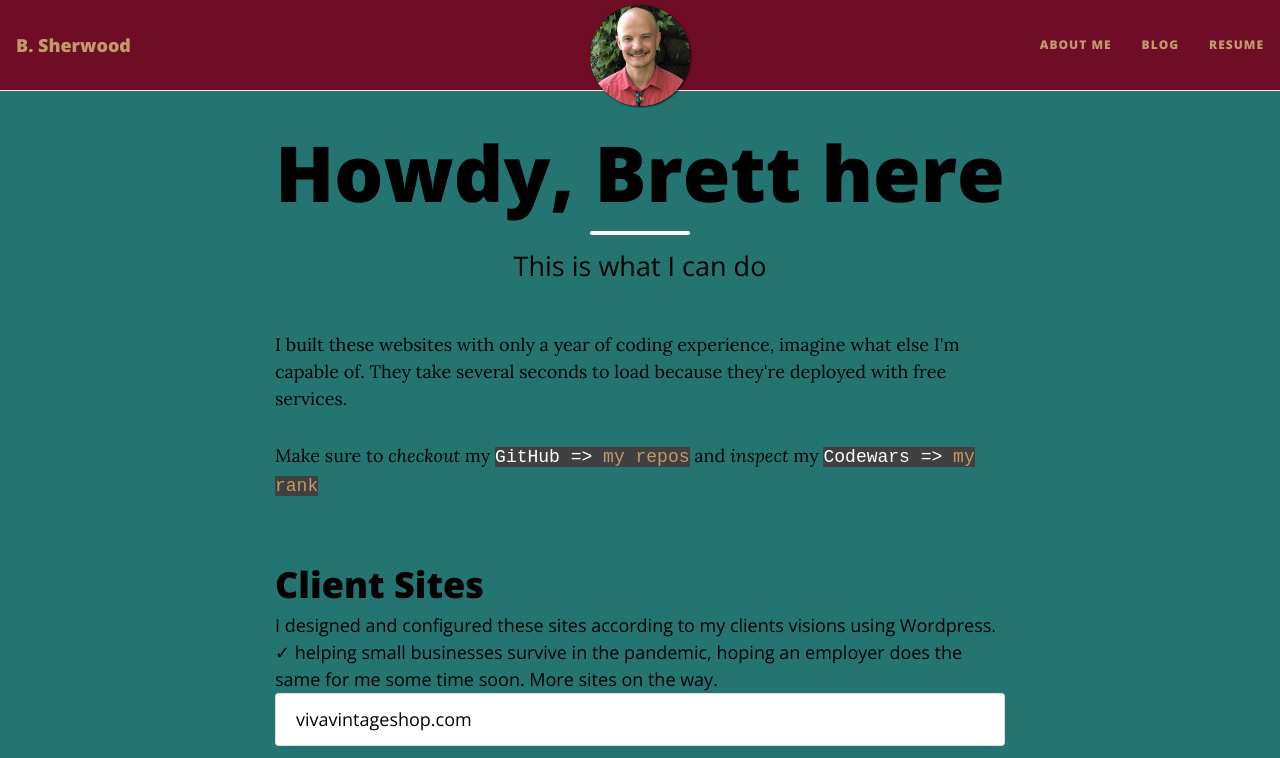
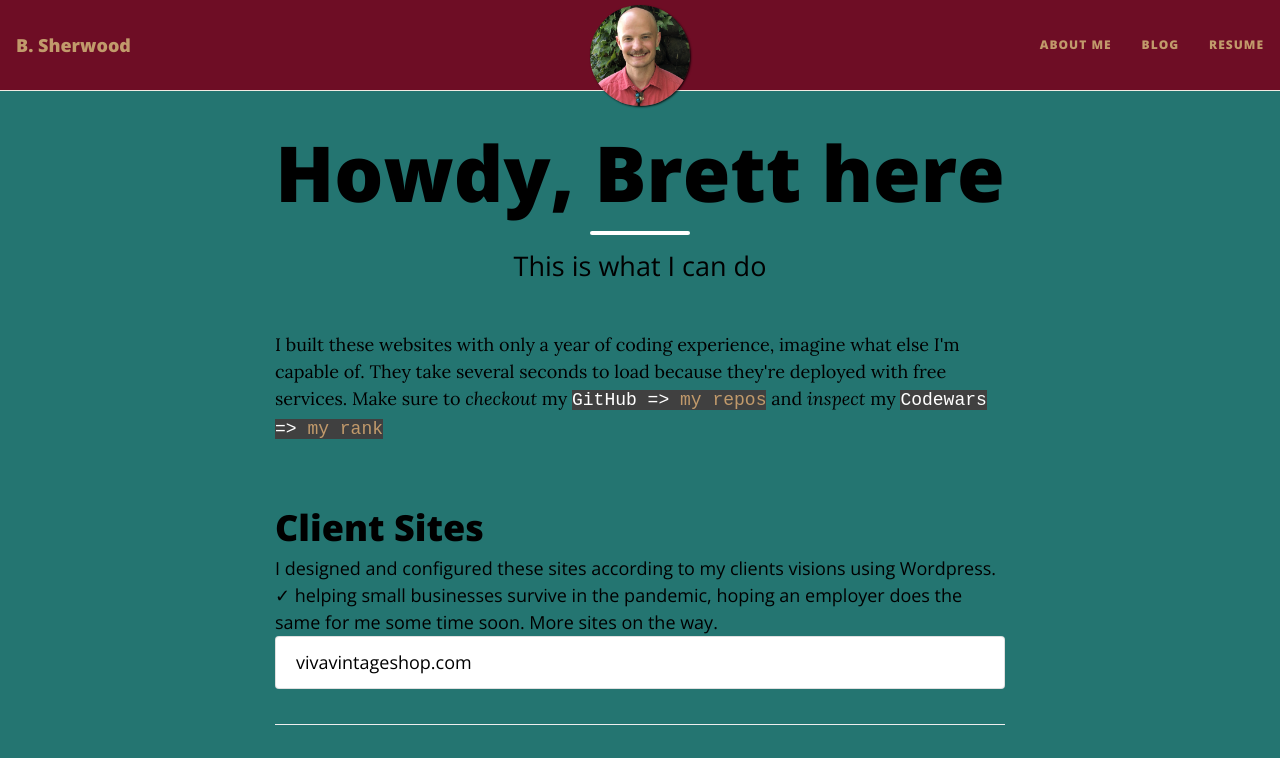
Before and after one commit to clockmakerbrett/clockmakerbrett.github.io, a Jekyll site: the page built from index.html, in a window 1280 px wide and 1400 px high. Shown: the top 758 px of the window. Built offline with Jekyll 4.4.1, drawn with Linux system fonts in a browser that asks for light colours; nearby versions of some CDN libraries; the list of posts is cut into pages by our own code.

Commit message:
client sites formatting

```diff
--- a/assets/css/main.css
+++ b/assets/css/main.css
@@ -828,6 +828,9 @@
   background-color: #404040;
   color: white;
 }
+.list-group-item:hover {
+  color: #C19A6B !important;
+}
 .repo-link {
   color: #C19A6B !important;
 }
--- a/index.html
+++ b/index.html
@@ -7,10 +7,7 @@
 
 <p>
   I built these websites with only a year of coding experience, imagine what else I'm capable of. They take several
-  seconds to load because they're deployed with free services.
-</p>
-<p>
-  Make sure to <i>checkout</i> my
+  seconds to load because they're deployed with free services. Make sure to <i>checkout</i> my
   <span class="code">GitHub => <a href="https://github.com/clockmakerbrett" target="_blank">my repos</a></span>
   and <i>inspect</i> my
   <span class="code"
@@ -27,7 +24,7 @@
         businesses survive in the pandemic, hoping an employer does the same for me some time soon. More sites on the
         way.<br />
         <ul class="list-group">
-          <li class="list-group-item"><a href="https://vivavintageshop.com">vivavintageshop.com</a></li>
+          <li class="list-group-item"><a href="https://vivavintageshop.com" target="_blank">vivavintageshop.com</a></li>
         </ul>
       </div>
     </div>
```
